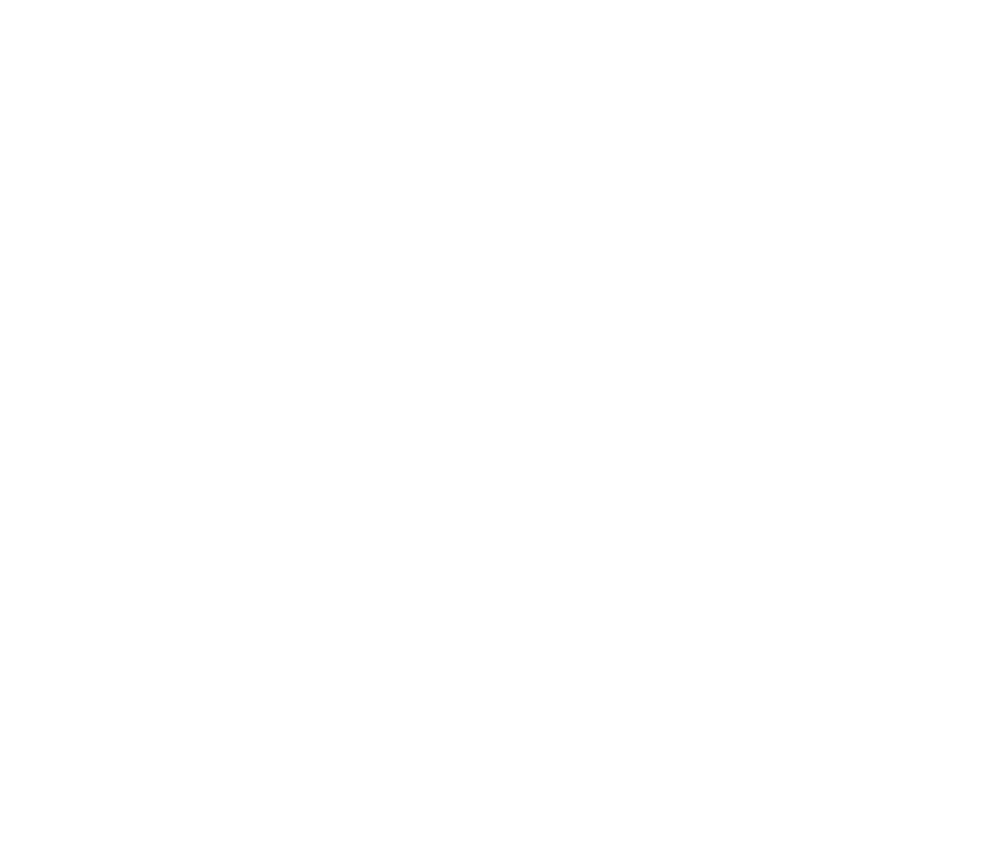
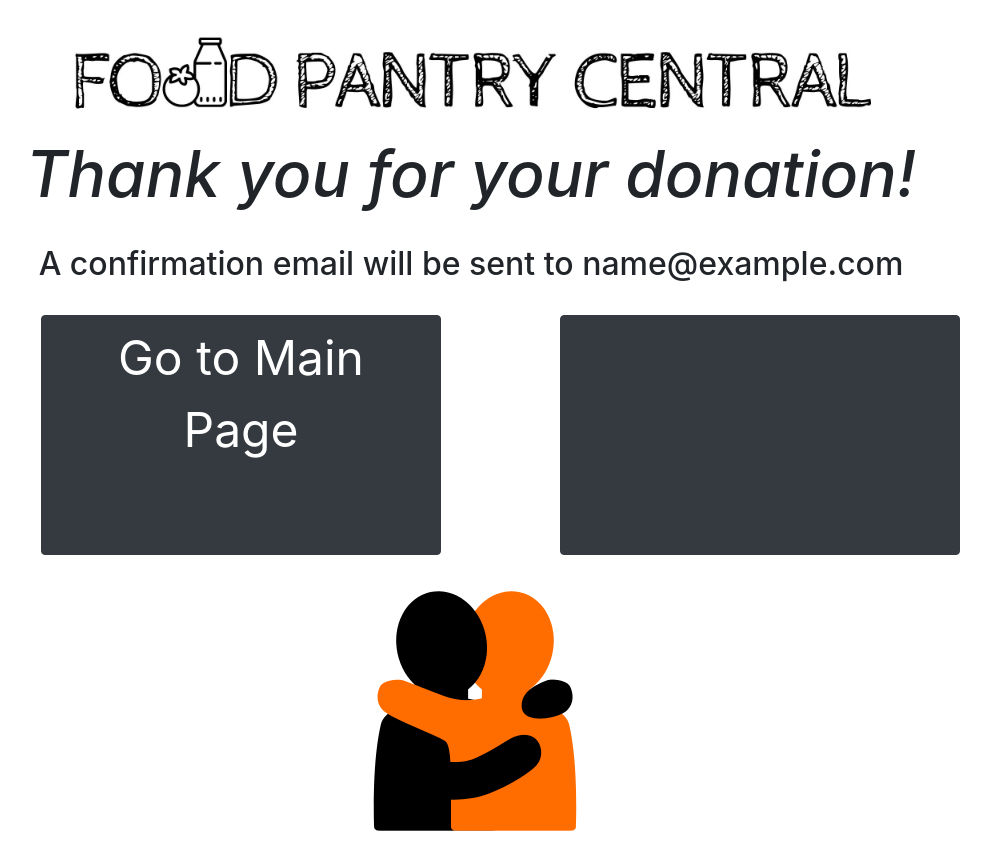
Before and after one commit to bcstarke/food-pantry-central, a React (Create React App) app: page /thankYouPayment in a window 1280 px wide. Shown: the whole page, without its empty margins (169-1160 px from the left). Before the commit the page ends 800 px from the top, so only its background shows below. Built offline with nearby package versions, Linux system fonts and the light colour scheme.

Commit message:
added thank you page and adding venmo

```diff
--- a/src/App.js
+++ b/src/App.js
@@ -15,6 +15,8 @@
 import CreditCardPage from "./components/donateMoney/creditCardPage/CreditCardPage";
 import CCReviewPage from "./components/donateMoney/creditCardPage/CCReviewPage";
 import { FontAwesomeIcon } from '@fortawesome/react-fontawesome';
+import ThankYouPage from "./components/donateMoney/thankYouPage/ThankYouPage";
+import VenmoPage from "./components/donateMoney/venmoPage/VenmoPage";
 
 class App extends Component {
     constructor(props) {
@@ -32,6 +34,9 @@
                     <Route exact path="/donateMoney" component={DonateMoney}/>
                     <Route exact path="/creditCard" component={CreditCardPage}/>
                     <Route exact path="/creditCardReview" component={CCReviewPage}/>
+                    <Route exact path="/thankYouPayment" component={ThankYouPage}/>
+                    <Route exact path="/venmo" component={VenmoPage}/>
+
 
                 </div>
             </Router>
--- a/src/components/donateMoney/DonateMoney.js
+++ b/src/components/donateMoney/DonateMoney.js
@@ -45,13 +45,12 @@
                                                       className="btn btn-dark option-select-button"
                                                       type="button">
                                                     <img src={paypal} alt={"PayPal"} height="200rem"/>
-
                                                 </Link>
                                             </div>
                                         </div>
                                     <div className="row">
                                         <div className="col-6">
-                                            <Link to="/choosePantry"
+                                            <Link to="/venmo"
                                                   className="btn btn-dark option-select-button"
                                                   type="button">
                                                 <img src={venmo} alt={"Venmo"} height="200rem"/>
--- a/src/components/donateMoney/creditCardPage/CCReviewPage.css
+++ b/src/components/donateMoney/creditCardPage/CCReviewPage.css
@@ -0,0 +1,6 @@
+.button-text-cc-review {
+    margin-top: 1rem;
+    align-items: center;
+    display: flex;
+    justify-content: center;
+}
--- a/src/components/donateMoney/creditCardPage/CreditCardPage.css
+++ b/src/components/donateMoney/creditCardPage/CreditCardPage.css
@@ -23,7 +23,7 @@
     justify-content: center;
 }
 
-.main-container .button-text {
+.main-container .button-text-cc-page {
     margin-top: 1rem;
     align-items: center;
     display: flex;
--- a/src/components/donateMoney/creditCardPage/CreditCardPage.js
+++ b/src/components/donateMoney/creditCardPage/CreditCardPage.js
@@ -120,9 +120,9 @@
                         <div className="col-12 button-row">
                             <div className="col-3">
                                 <Link to="/donateMoney"
-                                      class="btn btn-dark btn-lg cc-page-button"
+                                      class="btn btn-dark btn-lg"
                                       type="button">
-                                    <div className="button-text">
+                                    <div className="button-text-cc-page">
                                         <div className="left-arrow-icon">
                                             <FontAwesomeIcon icon={faArrowLeft} size='2x'/>
                                         </div>
@@ -134,7 +134,7 @@
                                 <Link to="/creditCardReview"
                                       className="btn btn-success btn-lg cc-page-button"
                                       type="button">
-                                    <div className="button-text">
+                                    <div className="button-text-cc-page">
                                         Review
                                         <div className="right-arrow-icon">
                                             <FontAwesomeIcon icon={faArrowRight} size='2x'/>
--- /dev/null
+++ b/src/components/donateMoney/thankYouPage/ThankYouPage.css
@@ -0,0 +1,28 @@
+.thank-you-text {
+    align-items: center;
+    display: flex;
+    justify-content: center;
+}
+
+.thank-you {
+    font-size: 4rem;
+}
+
+.thank-you-button {
+    height: 15rem;
+    width: 25rem;
+}
+
+.nav-buttons {
+    align-items: center;
+    display: flex;
+    justify-content: center;
+    margin: 2rem;
+}
+
+.main-container .button-text {
+    font-size: 3rem;
+    align-items: center;
+    display: flex;
+    justify-content: center;
+}
--- /dev/null
+++ b/src/components/donateMoney/thankYouPage/ThankYouPage.js
@@ -0,0 +1,57 @@
+import React, {Component} from "react";
+import 'bootstrap/dist/css/bootstrap.min.css'
+import {Link} from 'react-router-dom'
+import logo from "../../images/food-pantry-logo.jpg";
+import "./ThankYouPage.css";
+import thankYou from "../../images/thankyou.png"
+
+export default class ThankYouPage extends Component {
+
+    render() {
+        return (
+            <div className="main-container" id="choosePaymentMethod">
+                <div className="container-fluid">
+                    <div className="header-box container">
+                        <img src={logo} alt={"Logo"} width="800px"/>
+                        <br/>
+                        <div className="thank-you-text">
+                            <h1 className="thank-you"><i>Thank you for your donation!</i></h1>
+                            <br/>
+                        </div>
+                        <br/>
+                        <h2>A confirmation email will be sent to name@example.com</h2>
+                    </div>
+                    <div className="row nav-buttons">
+                        {/*<div className="nav-buttons">*/}
+                        <div className="row">
+                            <div className="col-12 thank-you-text">
+                                <div className="col-5">
+                                    <Link to="/"
+                                          className="btn btn-dark thank-you-button"
+                                          type="button">
+                                        <div className="button-text">
+                                            Go to Main Page
+                                        </div>
+
+                                    </Link>
+                                </div>
+                                <div className="col-2">
+                                </div>
+                                <div className="col-5">
+                                    <Link to="/choosePantry"
+                                          className="btn btn-dark thank-you-button"
+                                          type="button">
+                                    </Link>
+                                </div>
+                            </div>
+                        </div>
+                        {/*</div>*/}
+                    </div>
+                    <div className="hug-img">
+                        <img src={thankYou} alt="Thank you" height="250rem"/>
+                    </div>
+                </div>
+            </div>
+        )
+    }
+}
--- /dev/null
+++ b/src/components/donateMoney/venmoPage/VenmoPage.js
@@ -0,0 +1,29 @@
+import React, {Component} from "react";
+import 'bootstrap/dist/css/bootstrap.min.css'
+import logo from "../../images/food-pantry-logo.jpg";
+import {Link} from "react-router-dom";
+import '@fortawesome/react-fontawesome'
+import venmo from "../../images/venmo.png"
+
+export default class VenmoPage extends Component {
+
+    render() {
+        return (
+            <div className="main-container" id="chooseDonationType">
+                <div className="container-fluid" id="choosePantryBox">
+                    <div className="header-box container">
+                        <img src={logo} alt={"Logo"} width="800px"/>
+                        <br/>
+                        <div className="row">
+                            <div className="pantry-info-container container-fluid">
+                                <img src={venmo} alt={"Venmo"} height="80rem"/>
+                                <br/>
+                            </div>
+                            <br/>
+                        </div>
+                    </div>
+                </div>
+            </div>
+        )
+    }
+}
```
Also changed, not shown: src/components/donateMoney/creditCardPage/CCReviewPage.js (+4 -4 lines), src/components/donateMoney/venmoPage/VenmoPage.css (added), 1 other file (tests, documents, lock files or other folders). Lines whose indentation alone changed are shown as unchanged.
